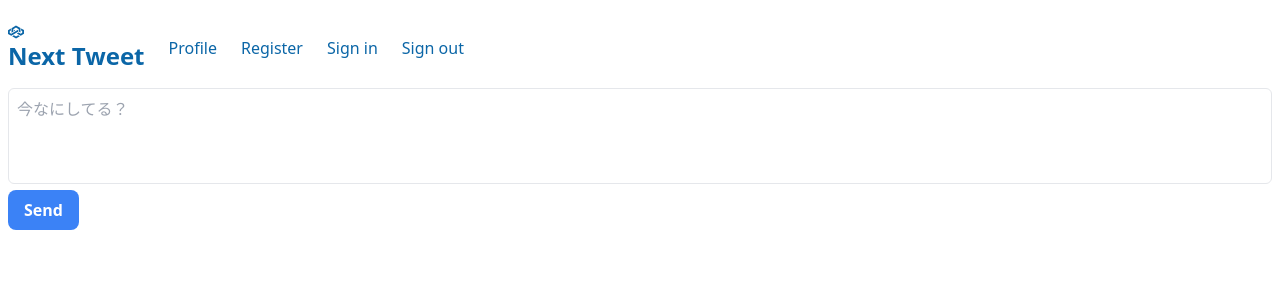
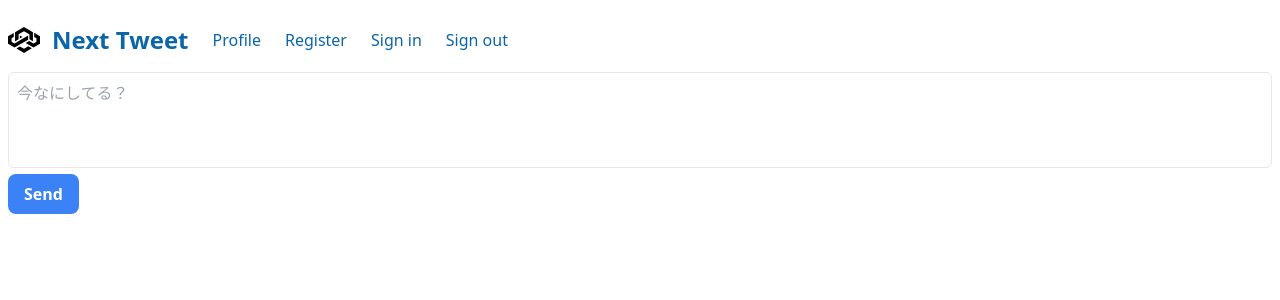
Before and after one commit to trungdung70199/next_tweet, a Next.js app in the folder client/: page / in a window 1280 px wide. Shown: the top 300 px of the page. Built offline with nearby package versions, Linux system fonts and the light colour scheme.

Commit message:
update navbar

```diff
--- a/client/app/components/Navbar.tsx
+++ b/client/app/components/Navbar.tsx
@@ -6,8 +6,8 @@ const Navbar = () => {
     return (
         <nav>
             <div className='flex flex-wrap items-center mx-auto py-4'>
+                <SiLoopback className="me-3" size="2em" />
                 <Link href="/" className='me-3'>
-                    <SiLoopback/>
                     <span className='self-center text-2xl font-semibold'>Next Tweet</span>
                 </Link>
 
```
